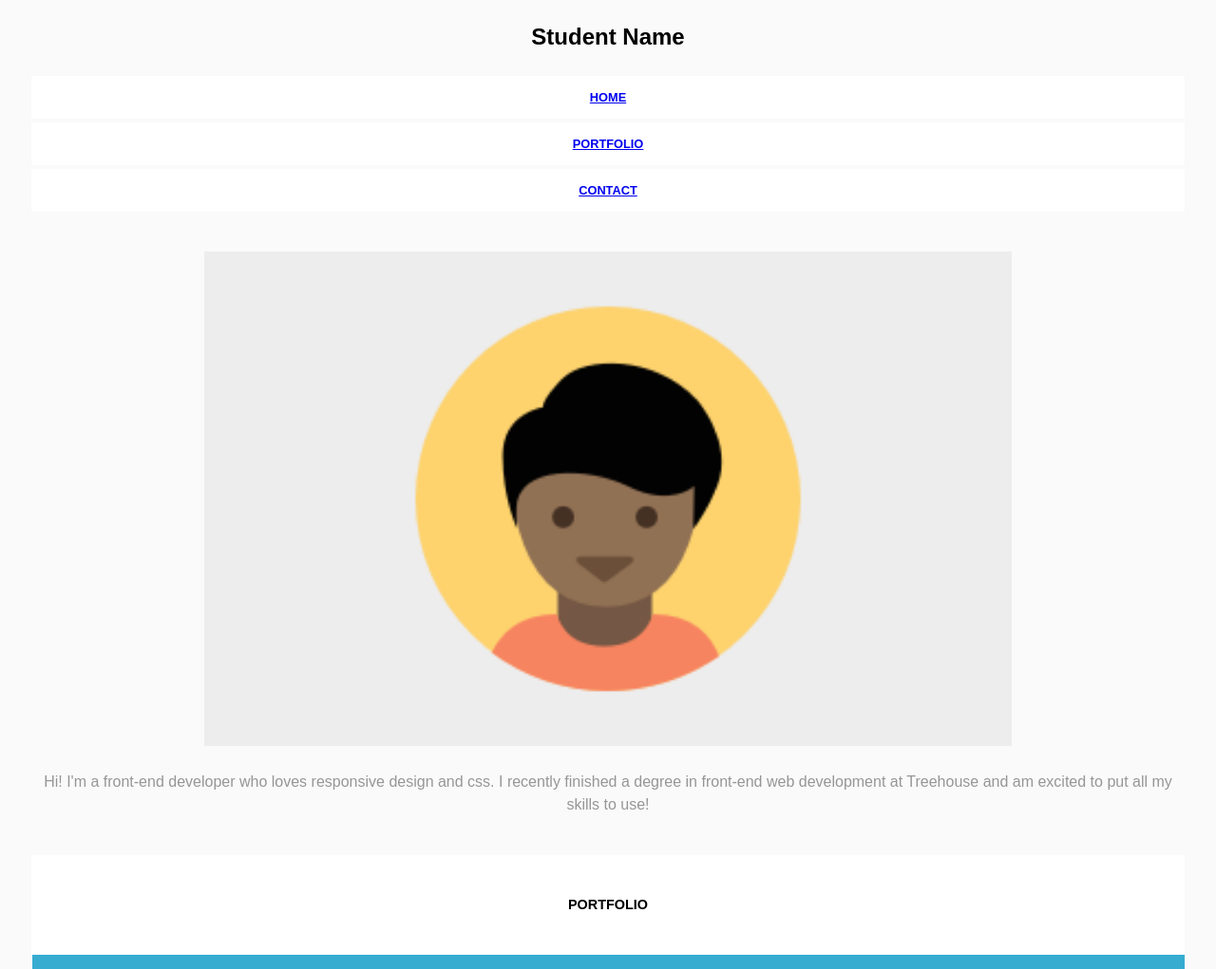
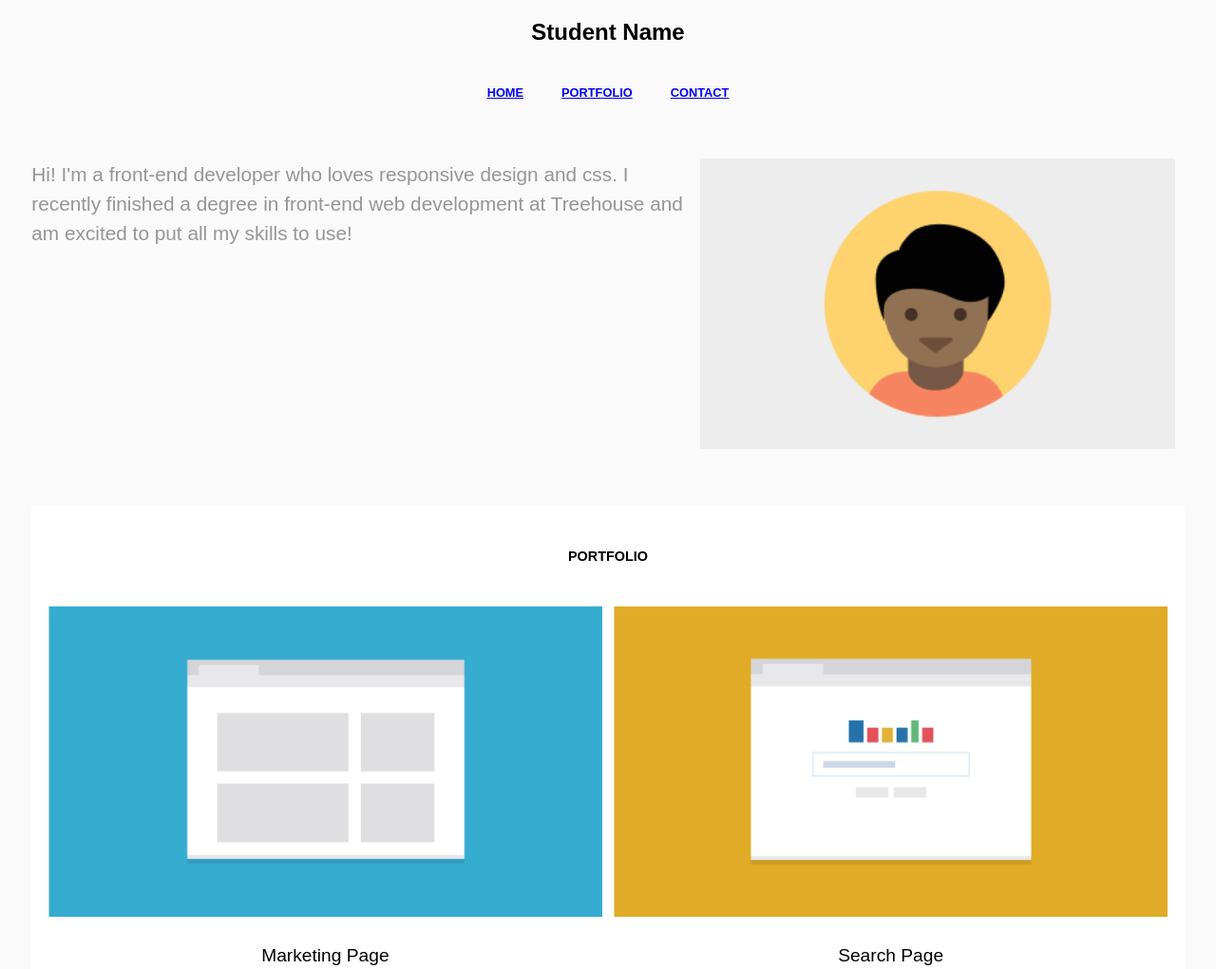
Before and after one commit to Sizu24/Responsive-Layout, a plain HTML site: page index.html in a window 1280 px wide. Shown: the top 1021 px of the page at 95% size. Drawn offline with Linux system fonts and the light colour scheme.

Commit message:
screen size 768px layout

```diff
--- a/css/style.css
+++ b/css/style.css
@@ -6,7 +6,6 @@
 
 body {
   font-family: "Alta", sans-serif;
-  /* background: #fafafa; */
   background: #fafafa;
 }
 
@@ -96,7 +95,8 @@ footer p {
   font-weight: 700;
   font-size: 1.5rem;
   background:#fafafa;
-  margin-bottom: 10px;
+  margin-bottom: 20px;
+  text-align: center;
 }
 
 header .profile-pic {
@@ -108,6 +108,7 @@ header .profile-pic {
   padding: 35px 0;
   font-size: 0.9rem;
   text-transform: uppercase;
+  flex-basis: 100%;
 }
 
 .introduction {
@@ -158,3 +159,63 @@ header .profile-pic {
   font-size: 0.9rem;
   font-weight: 800;
 }
+
+/* Bigger screen styles */
+
+@media screen and (min-width: 768px) {
+
+  .nav {
+    flex-direction: row;
+    justify-content: center;
+  }
+  .nav li {
+    padding: 20px;
+    background: #fafafa;
+  }
+  header {
+    flex-direction: row-reverse;
+  }
+  .profile-pic {
+    max-width: 42%;
+    padding-right: 10px;
+    padding-bottom: 60px;
+  }
+  .introduction{
+    flex-basis: 40%;
+    padding-top: 20px;
+    text-align: left;
+    font-size: 1.3em;
+
+  }
+  header p {
+    flex-grow: 1;
+  }
+
+  article {
+    flex-basis: 48%;
+    margin: 0 0.4em;
+  }
+
+  .footer-message {
+    font-size: 1.3em;
+    padding: 0 85px 25px 85px;
+  }
+
+  footer ul {
+    margin-bottom: 60px;
+  }
+
+  #contact {
+    margin: 50px 0;
+  }
+
+  .footer-nav li:nth-child(n+2):nth-child(-n+4) {
+    display: inline-block;
+    text-align: right;
+  }
+
+  .footer-nav li:last-child{
+    display: none;
+  }
+
+}
--- a/index.html
+++ b/index.html
@@ -12,8 +12,8 @@
   <div class="wrapper">
 
     <nav class="main-nav" id="home">
+      <h1 class="name">Student Name</h1>
       <ul class="nav">
-        <li class="name">Student Name</li>
         <li><a href="#home">Home</a></li>
         <li><a href="#portfolio">Portfolio</a></li>
         <li><a href="#contact">Contact</a></li>
@@ -90,7 +90,7 @@
 
       <nav class="footer-nav">
         <ul>
-          <li>Student name</li>
+          <li class="student">Student name</li>
           <li>Home</li>
           <li>Portfolio</li>
           <li>Contact</li>
```
Also changed, not shown: mockups/responsive-website_tablet768.png.
